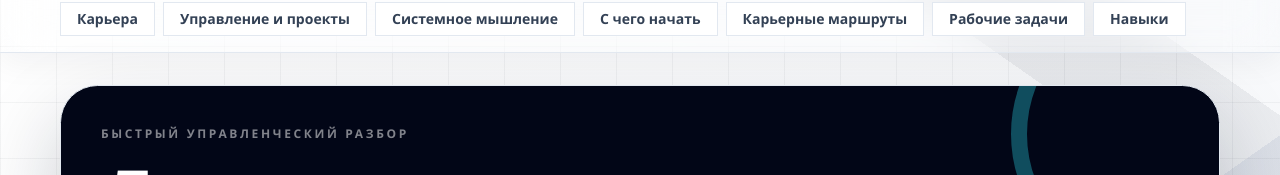
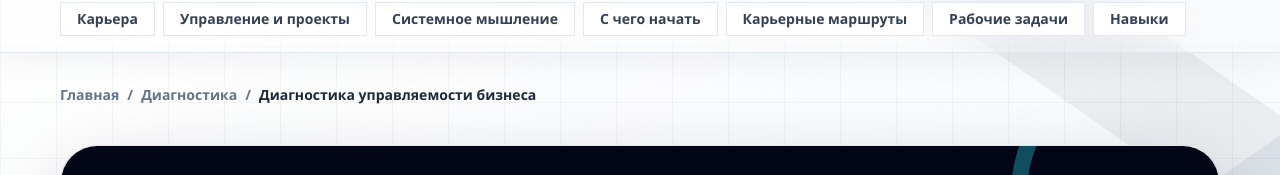
Before and after one commit to digitalmikhin-code/denis-journal, a Next.js app: page /lead/business-control-diagnostic in a window 1280 px wide. Shown: the part 122-297 px from the top of the page. Built offline with nearby package versions, Linux system fonts and the light colour scheme; no server answers.

Commit message:
Добавить навигацию диагностики бизнеса

```diff
--- a/app/lead/business-control-diagnostic/page.tsx
+++ b/app/lead/business-control-diagnostic/page.tsx
@@ -1,4 +1,5 @@
 import type { Metadata } from "next";
+import { PageBreadcrumbs } from "@/components/page-breadcrumbs";
 import Link from "next/link";
 import { AiCitationBlock } from "@/components/ai-citation-block";
 import { BusinessControlLeadForm } from "@/components/business-control-lead-form";
@@ -22,6 +23,7 @@ export const metadata: Metadata = {
 export default function BusinessControlDiagnosticPage(): JSX.Element {
   return (
     <div className="space-y-10">
+      <PageBreadcrumbs items={[{ name: "Диагностика", href: "/diagnostics/" }, { name: "Диагностика управляемости бизнеса", href: "/lead/business-control-diagnostic/" }]} />
       <section className="relative overflow-hidden rounded-[2.35rem] border border-slate-200 bg-slate-950 p-7 text-white shadow-[0_34px_82px_rgba(15,23,42,0.22)] md:p-10">
         <div className="pointer-events-none absolute -right-20 -top-24 h-72 w-72 rounded-full border-[16px] border-[#2bd0e2]/35" />
         <div className="pointer-events-none absolute -bottom-24 left-8 h-60 w-60 rounded-full border-[14px] border-[#f5d45d]/30" />
```
